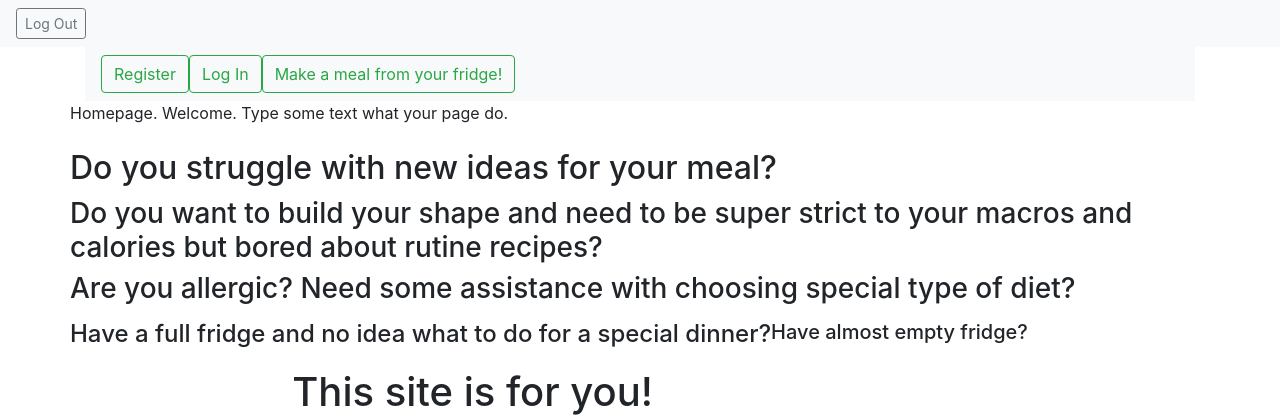
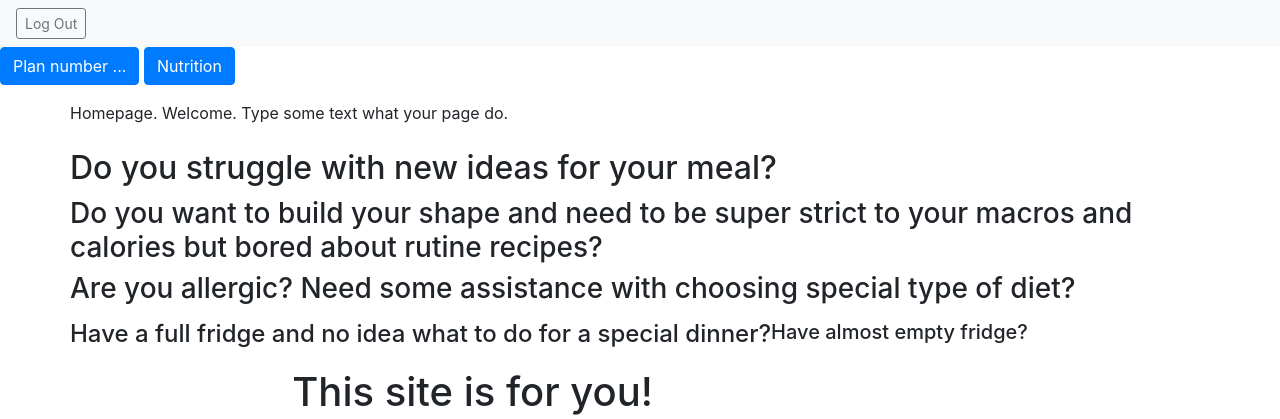
Before and after one commit to lamalgopach/Dietly, a Flask app: page / in a window 1280 px wide. Shown: the top 419 px of the page. Run offline with Flask 2, Linux system fonts and the light colour scheme; the visitor is signed in with stand-in values (Sample User, id 1); some libraries are stand-ins or nearby versions.

Commit message:
Show/hide button login/register/logout/list-of-mealplans depends when user is/is not in the session.

```diff
--- a/templates/base.html
+++ b/templates/base.html
@@ -20,30 +20,76 @@
       {{ flash }}
     {% endfor %}
 
+
   <nav class="navbar navbar-light bg-light">
     <form class="form-inline">
-
-      <button class="btn btn-sm btn-outline-secondary" id="logout" type="button">Log Out</button>
+      {% if session['user_id'] %}
+        <button class="btn btn-sm btn-outline-secondary" type="button" id="logout">Log Out</button>
+      {% else %}
+        <button class="btn btn-outline-success" type="button" id="register">Register</button>
+        <button class="btn btn-outline-success" type="button" id="login">Log In</button>
+      {% endif %}
     </form>
   </nav>
+
+  {% if session['user_id'] %}
+  <p>
+  <a class="btn btn-primary" data-toggle="collapse" href="#collapseExample" role="button" aria-expanded="false" aria-controls="collapseExample">
+    Plan number ...
+  </a>
+  <button class="btn btn-primary" type="button" data-toggle="collapse" data-target="#collapseExample1" aria-expanded="false" aria-controls="collapseExample">
+    Nutrition
+  </button>
+  </p>
+  <div class="collapse" id="collapseExample">
+    <div class="card card-body">
+      why only 1 p tag?
+    </div>
+  </div>
+  <div class="collapse" id="collapseExample1">
+    <div class="card card-body">
+      is this antoehr?
+    </div>
+  </div>
+  {% endif %}
+
 
     <div class="container">
       {% block content %}CONTENT HERE{% endblock %}
     </div>
 
+
   <script src="https://code.jquery.com/jquery-3.2.1.slim.min.js" integrity="sha384-KJ3o2DKtIkvYIK3UENzmM7KCkRr/rE9/Qpg6aAZGJwFDMVNA/GpGFF93hXpG5KkN" crossorigin="anonymous"></script>
   <script src="https://cdnjs.cloudflare.com/ajax/libs/popper.js/1.12.9/umd/popper.min.js" integrity="sha384-ApNbgh9B+Y1QKtv3Rn7W3mgPxhU9K/ScQsAP7hUibX39j7fakFPskvXusvfa0b4Q" crossorigin="anonymous"></script>
   <script src="https://maxcdn.bootstrapcdn.com/bootstrap/4.0.0/js/bootstrap.min.js" integrity="sha384-JZR6Spejh4U02d8jOt6vLEHfe/JQGiRRSQQxSfFWpi1MquVdAyjUar5+76PVCmYl" crossorigin="anonymous"></script>
 
-  </body>
+
+
   <script>
+
+    $(document).ready(function() {
+      $('#register').on('click', function() {
+        document.location = '/register';
+      });
+    });
+
+    $(document).ready(function() {
+      $('#login').on('click', function() {
+        document.location = '/login';
+      });
+    });
+
     $(document).ready(function() {
       $('#logout').on('click', function() {
         document.location = '/logout';
       });
     });
 
+
+
   </script>
 
 
+  </body>
+
 </html>
--- a/templates/homepage.html
+++ b/templates/homepage.html
@@ -4,13 +4,11 @@
 
 {% block content %}
 
-  <nav class="navbar navbar-light bg-light">
+<!--   <nav class="navbar navbar-light bg-light">
     <form class="form-inline" id="nav">
-      <button class="btn btn-outline-success" type="button" id="register">Register</button>
-      <button class="btn btn-outline-success" type="button" id="login">Log In</button>
       <button class="btn btn-outline-success" type="button" id="make-a-meal-from-fridge">Make a meal from your fridge!</button>
     </form>
-  </nav>
+  </nav> -->
 
 
   <div class="row">
@@ -35,9 +33,9 @@
 
   </div>
   	<br>
-  	<!-- add the bootstrap navbar -->
-  	<!-- add logout button ad hide with the js-could be hard //session in jinja- shopping ac =cart melon cart=>
-  	<!- in css: jquery click set css visible block tutorial hide show jquery-->
+
+
+  	<!-- <!- in css: jquery click set css visible block tutorial hide show jquery--> -->
 <!-- modal window jquery and bootstrap-->
 <!--  -->
 
@@ -47,19 +45,8 @@
 	<a href="http://0.0.0.0:5000/make-a-meal-from-fridge">Make a meal from your fridge!</a> -->
 
 
-    <script >
+ <!--    <script >
 
-    $(document).ready(function() {
-      $('#register').on('click', function() {
-        document.location = '/register';
-      });
-    });
-
-    $(document).ready(function() {
-      $('#login').on('click', function() {
-        document.location = '/login';
-      });
-    });
 
     $(document).ready(function() {
       $('#make-a-meal-from-fridge').on('click', function() {
@@ -68,7 +55,7 @@
     });
 
 
-    </script>
+    </script> -->
 
 
 
```
